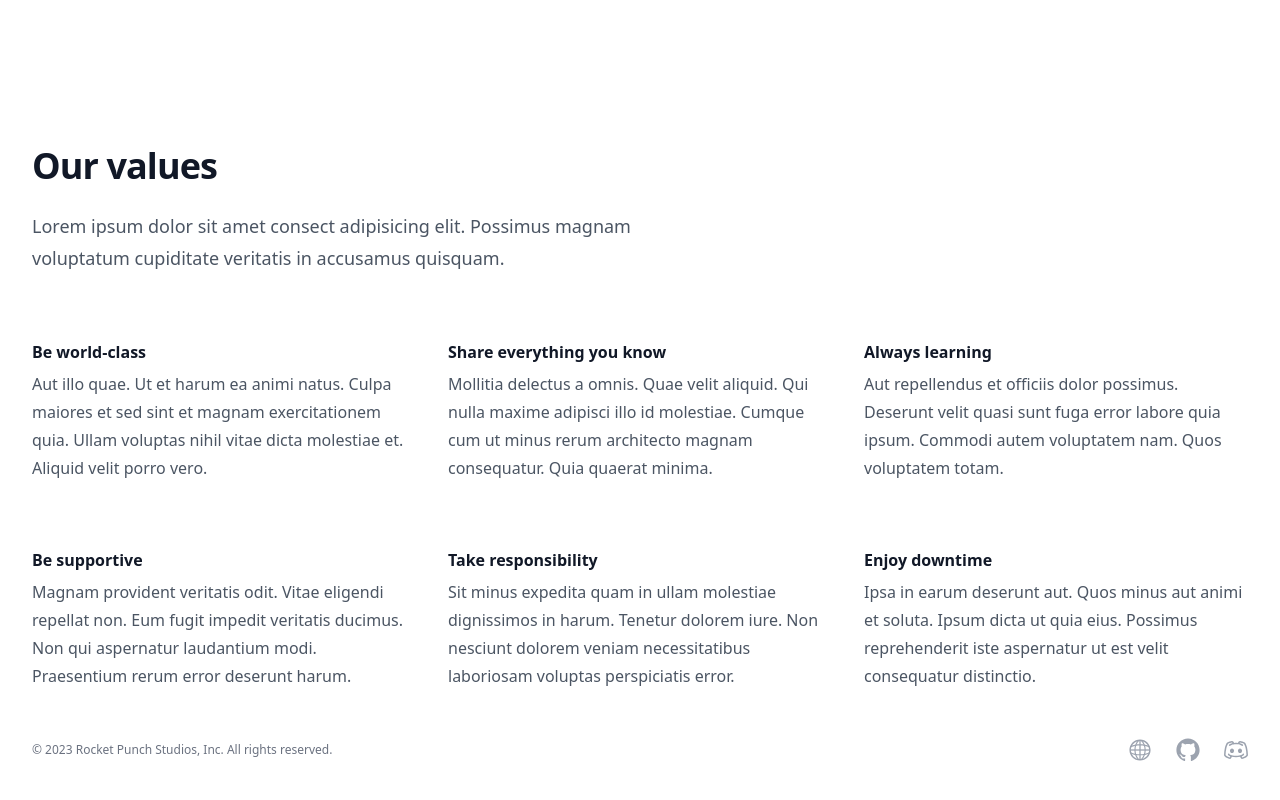
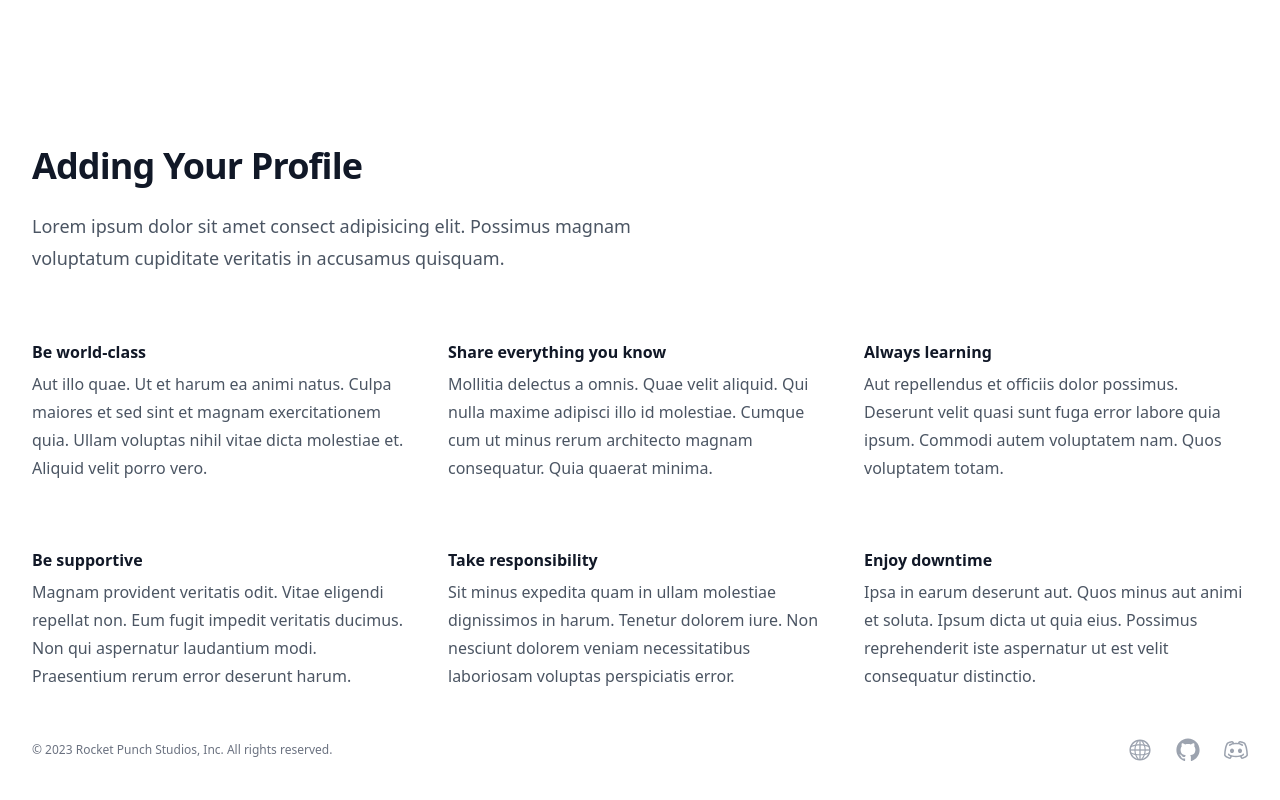
Before and after one commit to foresthpark/yycdevs, a Next.js app: page /about in a window 1280 px wide. Shown: the part 1013-1813 px from the top of the page. Built offline with nearby package versions, Linux system fonts and the light colour scheme.

Commit message:
Adding Your Profile

```diff
--- a/src/data/profiles.ts
+++ b/src/data/profiles.ts
@@ -16,7 +16,7 @@ export const profiles: Profile[] = [
     avatarImgSrc:
       "https://www.thecountrycook.net/wp-content/uploads/2021/02/thumbnail-Southern-Fried-Chicken-scaled.jpg",
     email: "foresthpark@gmail.com",
-    website: "https://forestp.dev",
+    website: "https://forestp.dev/",
     linkedin: "https://www.linkedin.com/in/forestpark/",
     github: "https://github.com/foresthpark",
     resume: "https://resume.forestp.dev",
--- a/src/pages/about/index.tsx
+++ b/src/pages/about/index.tsx
@@ -76,7 +76,7 @@ export default function AboutPage() {
       <div className="mx-auto mt-32 max-w-7xl px-6 sm:mt-40 lg:px-8">
         <div className="mx-auto max-w-2xl lg:mx-0">
           <h2 className="text-3xl font-bold tracking-tight text-gray-900 sm:text-4xl">
-            Our values
+            Adding Your Profile
           </h2>
           <p className="mt-6 text-lg leading-8 text-gray-600">
             Lorem ipsum dolor sit amet consect adipisicing elit. Possimus magnam
```
